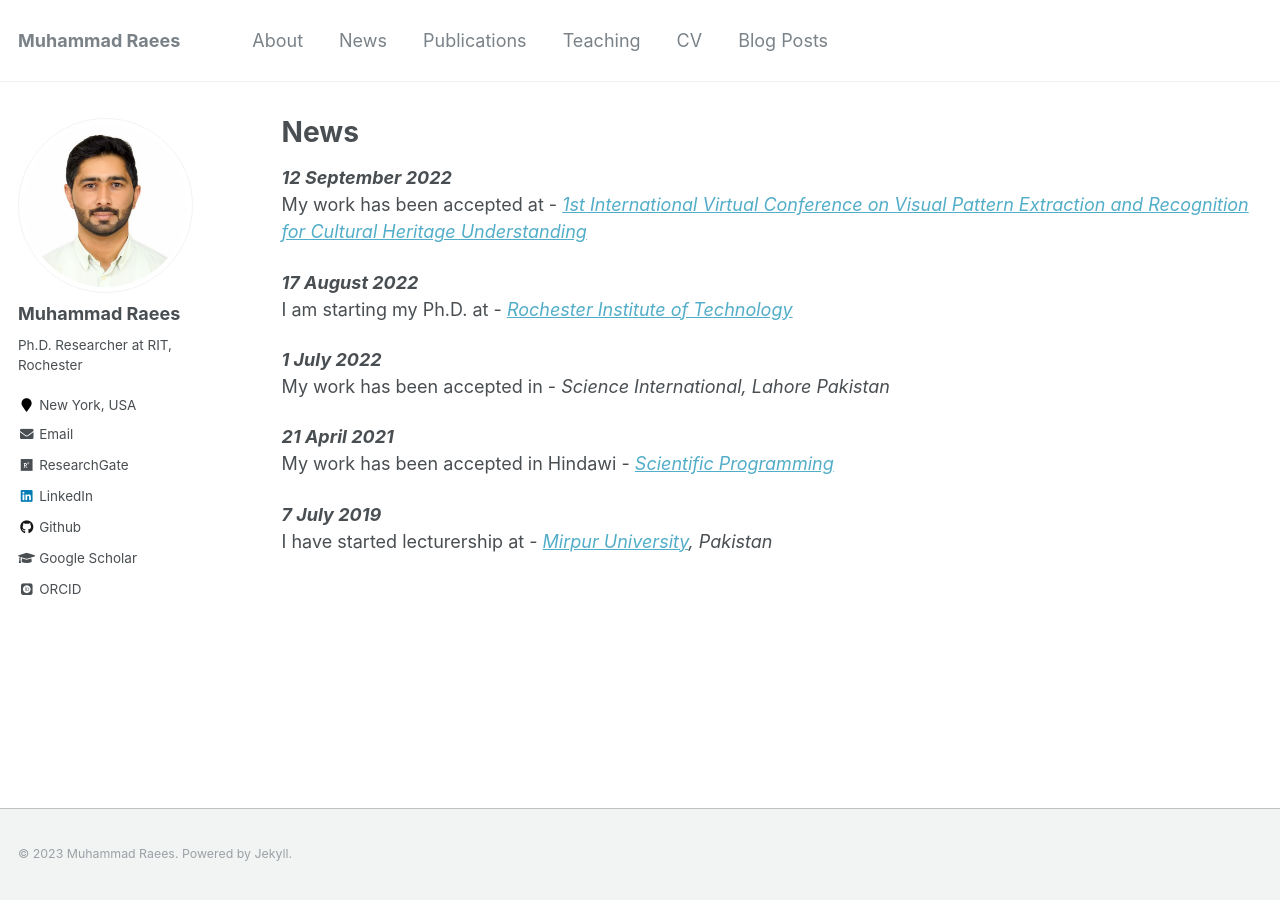
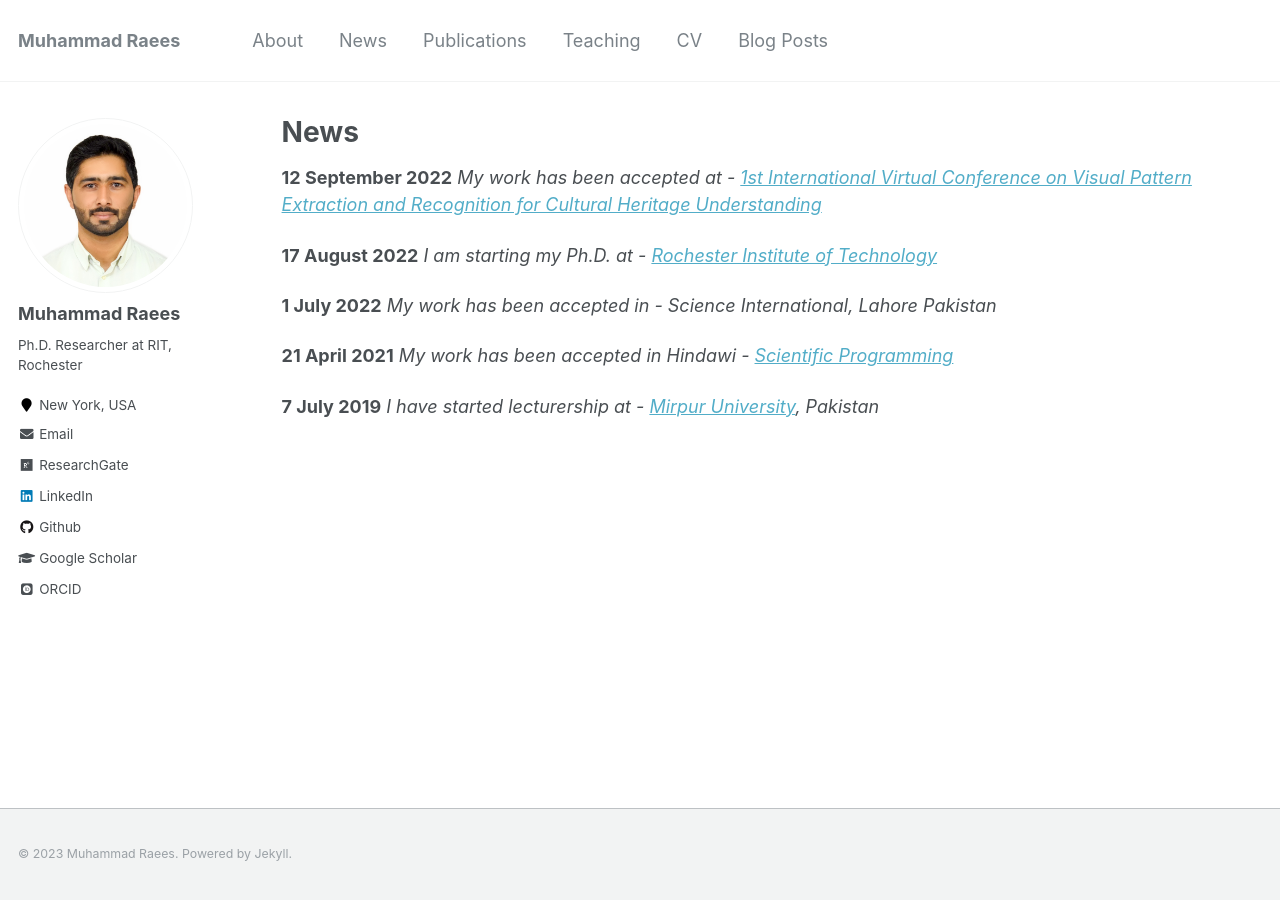
Before and after one commit to raeeschaudhary/raeeschaudhary.github.io, a Jekyll site: the page built from _pages/news.md, in a window 1280 px wide. Built offline with Jekyll 4.4.1, drawn with Linux system fonts in a browser that asks for light colours; some web fonts are replaced.

Commit message:
Update archive-single-news.html

```diff
--- a/_includes/archive-single-news.html
+++ b/_includes/archive-single-news.html
@@ -1,5 +1,5 @@
 {% include base_path %}
 
-<p><i><b>{{ post.date | date: "%-d %B %Y" }} </b></i> <br>
-{{ post.excerpt }} - <i>{{ post.venue }}</i> </p>
+<strong>{{ post.date | date: "%-d %B %Y" }}</strong>
+<span><i>{{ post.excerpt }} - {{ post.venue }}</i></span>
 <p>{{ post.details }} </p>
```
